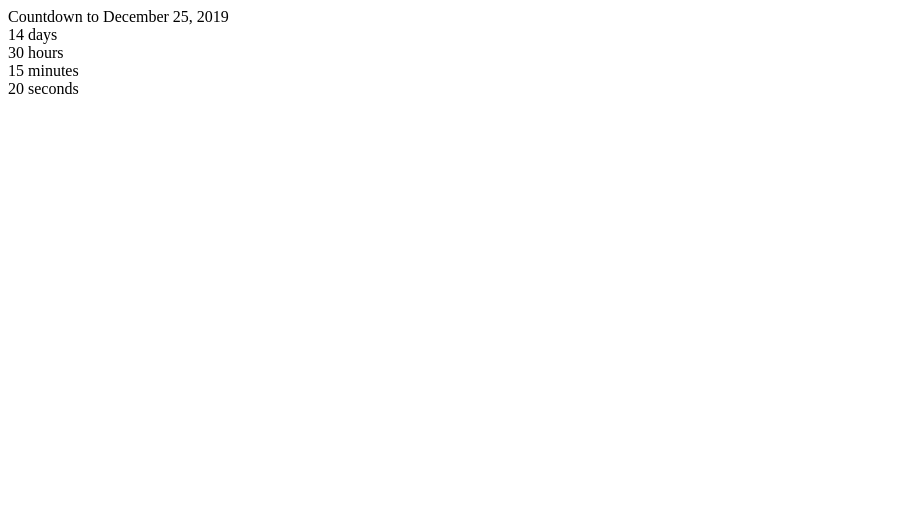
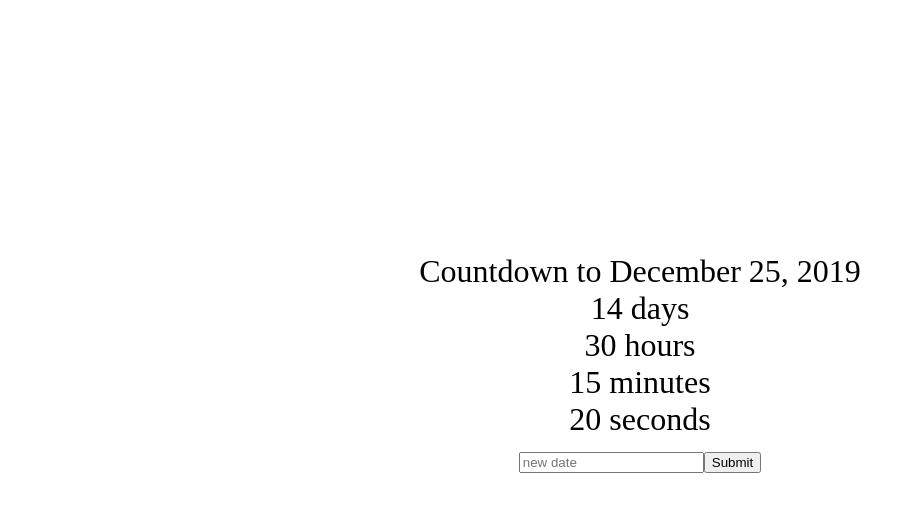
Before and after one commit to petern160/React_countDown, a React (Create React App) app: page / in a window 1280 px wide. Shown: the top 512 px of the page, without its empty margins (0-915 px from the left). Built offline with nearby package versions, Linux system fonts and the light colour scheme.

Commit message:
added in css file and did some basic styling

```diff
--- a/public/index.html
+++ b/public/index.html
@@ -1,5 +1,6 @@
 <!DOCTYPE html>
 <html lang="en">
+
 <head>
   <meta charset="utf-8" />
   <link rel="shortcut icon" href="%PUBLIC_URL%/favicon.ico" />
@@ -19,8 +20,9 @@
       work correctly both with client-side routing and a non-root public URL.
       Learn how to configure a non-root public URL by running `npm run build`.
     -->
-    <title>React App</title>
+  <title>Count Down</title>
 </head>
+
 <body>
   <noscript>You need to enable JavaScript to run this app.</noscript>
   <div id="root"></div>
@@ -35,4 +37,5 @@
       To create a production bundle, use `npm run build` or `yarn build`.
     -->
 </body>
+
 </html>
--- /dev/null
+++ b/src/App.css
@@ -0,0 +1,5 @@
+.App {
+    text-align: center;
+    font-size: 2rem;
+    margin-top: 20%;
+}
--- a/src/App.jsx
+++ b/src/App.jsx
@@ -1,10 +1,11 @@
 import React, { Component } from "react";
+import "./App.css";
 
 class App extends Component {
   state = {};
   render() {
     return (
-      <div>
+      <div className="App">
         <div> Countdown to December 25, 2019</div>
         <div>
           <div>14 days</div>
@@ -12,6 +13,10 @@ class App extends Component {
           <div>15 minutes</div>
           <div>20 seconds</div>
         </div>
+        <div>
+          <input placeholder="new date" />
+          <button>Submit</button>
+        </div>
       </div>
     );
   }
```
Lines whose indentation alone changed are shown as unchanged.
